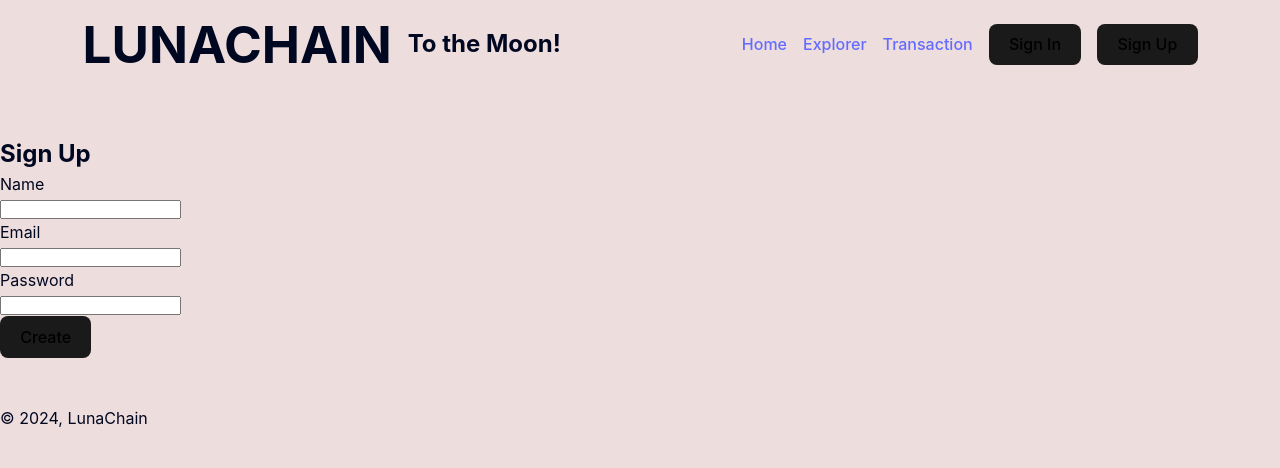
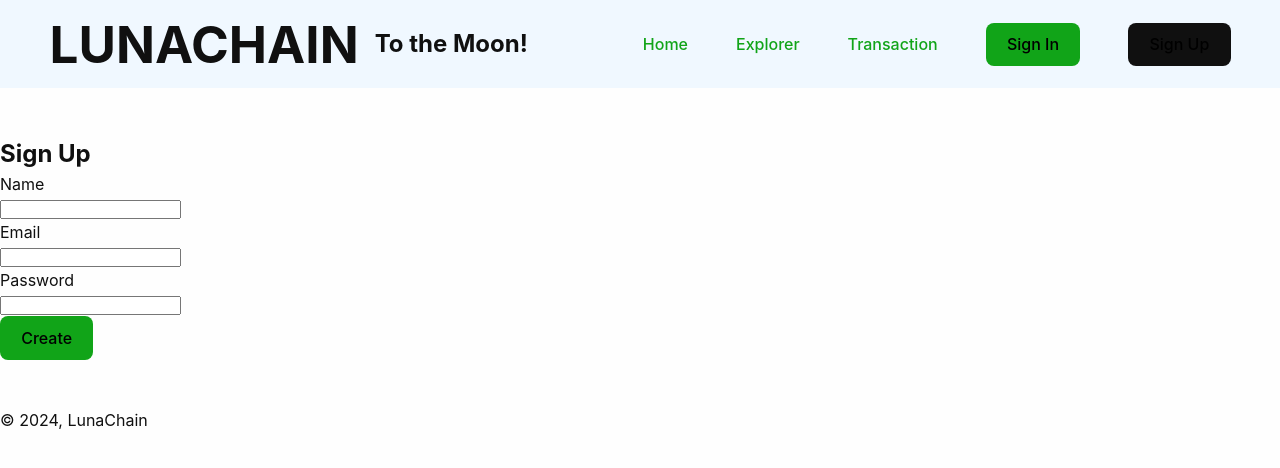
Before and after one commit to tonilingardsson/bcu23d-node-assignment2-client, a React (Vite) app in the folder WestcoastEducation Node JS/: page /register in a window 1280 px wide. Shown: the top 468 px of the page. Built offline with nearby package versions, Linux system fonts and the light colour scheme.

Commit message:
Updated UserService with validateToken and some styling on Header, added lunachain.svg

```diff
--- a/WestcoastEducation Node JS/src/index.css
+++ b/WestcoastEducation Node JS/src/index.css
@@ -1,15 +1,13 @@
 :root {
-  --primary-color: #000720;
-  --secondary-color: #eedddd;
+  --primary-color: #101010;
+  --secondary-color: #fefefe;
   --container-max-width: 1280px;
   font-family: Inter, system-ui, Avenir, Helvetica, Arial, sans-serif;
   line-height: 1.5;
   font-weight: 400;
-
   color-scheme: light dark;
   color: var(--primary-color);
   background-color: var(--secondary-color);
-
   font-synthesis: none;
   text-rendering: optimizeLegibility;
   -webkit-font-smoothing: antialiased;
@@ -38,28 +36,28 @@ h1 {
 
 a {
   font-weight: 500;
-  color: #646cff;
-  text-decoration: inherit;
+  color: #11a418;
+  text-decoration: none;
 }
 
 a:hover {
-  color: #535bf2;
+  color: #2fd520;
 }
 
 button {
   border-radius: 8px;
-  border: 1px solid transparent;
+  border: 2px solid transparent;
   padding: 0.6em 1.2em;
   font-size: 1em;
   font-weight: 500;
   font-family: inherit;
-  background-color: #1a1a1a;
+  background-color: #11a418;
   cursor: pointer;
   transition: border-color 0.25s;
 }
 
 button:hover {
-  border-color: #646cff;
+  border-color: var(--secondary-color);
 }
 
 button:focus,
@@ -78,6 +76,11 @@ ul {
   width: 100%;
 }
 
-.active {
+.active span {
+  color: var(--primary-color);
   text-decoration: underline;
 }
+
+.active button {
+  background-color: var(--primary-color);
+}
--- a/WestcoastEducation Node JS/src/pages/User.jsx
+++ b/WestcoastEducation Node JS/src/pages/User.jsx
@@ -5,7 +5,6 @@ function User() {
   const [user, setUser] = useState({});
 
   useEffect(() => {
-    console.log('effect');
     if (Object.values(user).length > 0) return;
 
     async function getUserInfo() {
--- a/WestcoastEducation Node JS/src/services/UserService.js
+++ b/WestcoastEducation Node JS/src/services/UserService.js
@@ -29,3 +29,7 @@ export const userSignIn = async (data) => {
 export const userSignUp = async (data) => {
     return httpClient({ method: 'post', endpoint: '/auth/register', data });
 };
+
+export const validateToken = async (token) => {
+    return httpClient({ method: 'get', endpoint: `/auth/token/${token}` });
+};
--- a/WestcoastEducation Node JS/src/styles/Header.module.css
+++ b/WestcoastEducation Node JS/src/styles/Header.module.css
@@ -1,7 +1,7 @@
 .header {
     position: sticky;
     top: 0;
-    background-color: var(--secondary-color);
+    background-color: aliceblue;
     padding: 1rem;
 }
 
@@ -37,5 +37,16 @@
 .ul {
     display: flex;
     align-items: center;
+    gap: 3rem;
+}
+
+.control {
+    display: flex;
+    align-items: center;
     gap: 1rem;
+
+    li a {
+        display: flex;
+        place-items: center;
+    }
 }
```
Also changed, not shown: WestcoastEducation Node JS/src/assets/lunachain.svg (added).
